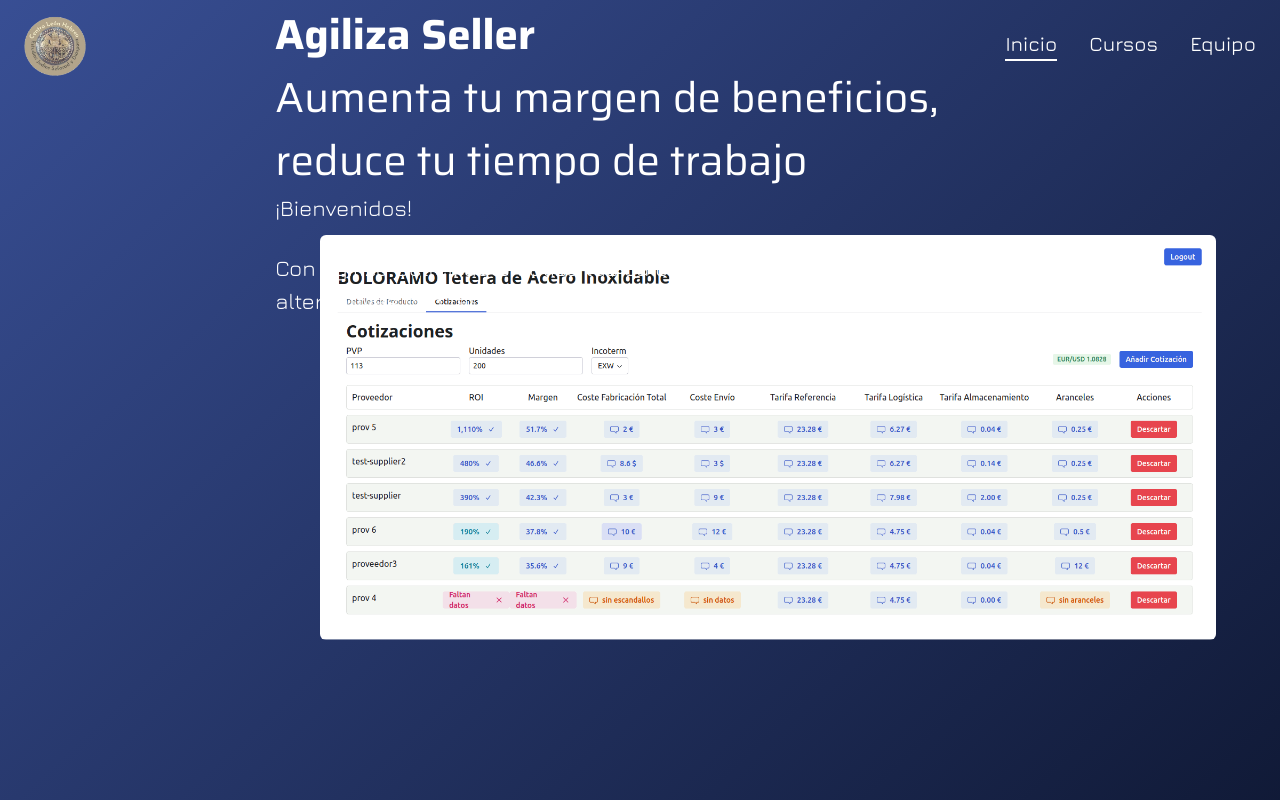
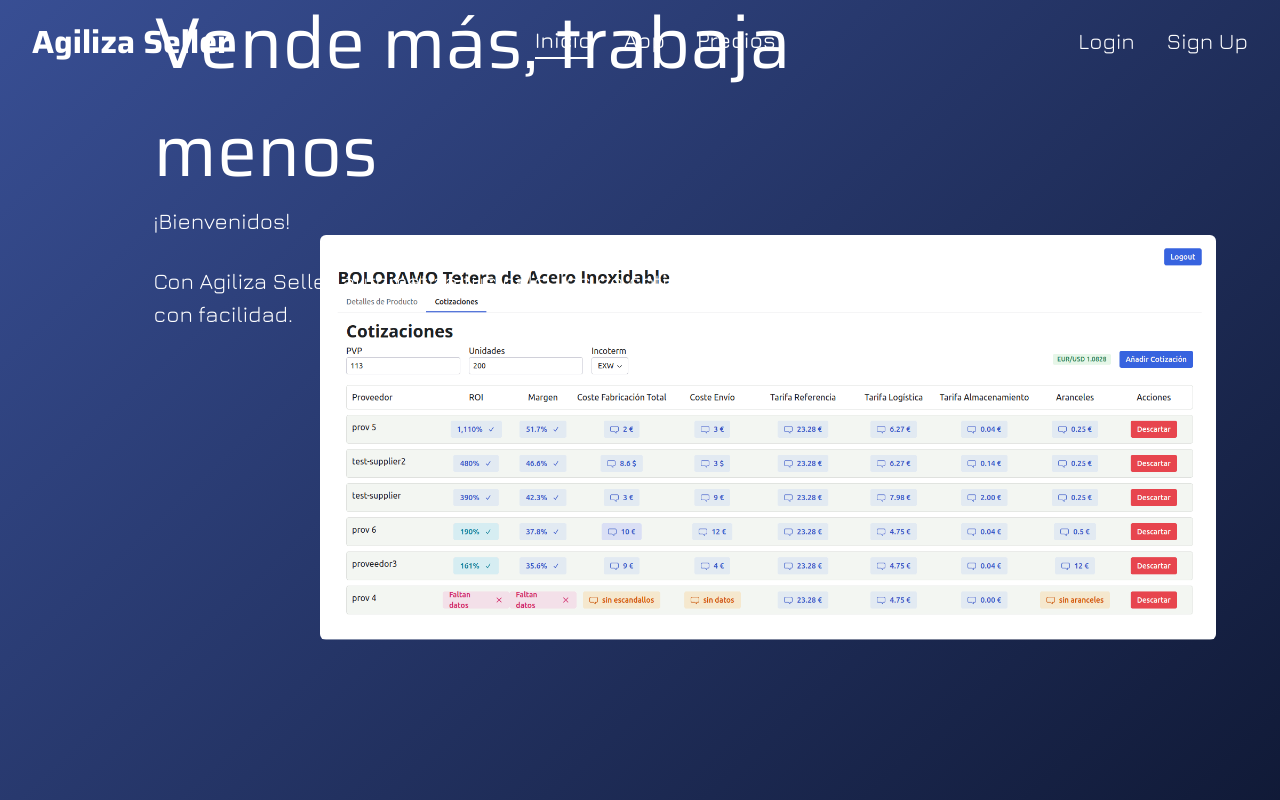
Before and after one commit to ferpar/home-agiliza, a Next.js app: page / in a window 1280 px wide. Shown: the top 800 px of the page. Built offline with nearby package versions, Linux system fonts and the light colour scheme.

Commit message:
further progress at Hero and Top Nav

```diff
--- a/src/app/globals.css
+++ b/src/app/globals.css
@@ -121,6 +121,6 @@
 }
 
 .max-width-wrapper {
-    max-width: 770px;
+    max-width: min(1170px, 70%) ;
     width: fit-content;
 }
--- a/src/components/Header/Header.js
+++ b/src/components/Header/Header.js
@@ -6,6 +6,7 @@
 import TopNav from "./TopNav";
 import Hamburger from "../Hamburger";
 import SideNav from "./SideNav";
+import LogUser from "./LogUser/LogUser";
 
 function Header({ path }) {
   const [scrolled, setScrolled] = React.useState(null);
@@ -55,16 +56,18 @@
           `${externalPage ? styles["external-page"] : ""} `
         }
       >
-        <a href="/">
-          <img
+        <a className={styles["logo-wrapper"]} href="/">
+          {/* <img
             src="/images/logo.webp"
             alt="CLH"
             className={`${styles["logo"]} ${
               scrolled && !isOpen && styles["logo-scrolled"]
             }`}
-          />
+          /> */}
+          <h3>Agiliza Seller</h3>
         </a>
         <TopNav actualPath={actualPath} handlePathChange={handlePathChange} />
+        <LogUser />
         <Hamburger
           darkTheme={darkTheme && !scrolled}
           hide={true}
--- a/src/components/Header/Header.module.css
+++ b/src/components/Header/Header.module.css
@@ -36,7 +36,6 @@
   display: none;
   overflow: auto;
   padding: 24px;
-  padding-left: 0px;
 }
 
 .side-nav {
@@ -53,7 +52,7 @@
 .header-nav-links {
   display: flex;
   gap: 32px;
-  font-size: 1.25rem;
+  font-size: var(--font-size-l);
   font-weight: 500;
   padding-left: 0px;
 }
@@ -65,7 +64,7 @@
   right: 0;
   background-color: hsl(53deg 40% 20% / 0.765);
   display: flex;
-  gap: calc(24/16 * 1rem);
+  gap: calc(24 / 16 * 1rem);
   font-size: 1.25rem;
   font-weight: 500;
   flex-direction: column;
@@ -81,25 +80,27 @@
 }
 
 .side-nav-link {
-  margin-left: calc(24/16 * 1rem);
+  margin-left: calc(24 / 16 * 1rem);
   width: fit-content;
   padding: 1rem 0 0;
 }
 
 .side-nav-link:first-child {
-  margin-left: calc(24/16 * 1rem);
+  margin-left: calc(24 / 16 * 1rem);
   width: fit-content;
   padding: 2rem 0 0;
 }
 
-.header-nav-link, .side-nav-link {
+.header-nav-link,
+.side-nav-link {
   list-style: none;
   text-decoration: none;
   border-bottom: 2px solid transparent;
   transition: all ease-in-out 0.2s;
 }
 
-.header-nav-link:hover, .side-nav-link:hover {
+.header-nav-link:hover,
+.side-nav-link:hover {
   border-bottom: 2px solid white;
   transition: all ease-in-out 0.4s;
 }
@@ -112,7 +113,8 @@
   border-bottom: 2px solid white;
 }
 
-.header-nav-link.active, .side-nav-link.active {
+.header-nav-link.active,
+.side-nav-link.active {
   border-bottom: 2px solid white;
 }
 
@@ -128,6 +130,13 @@
   transition: all 0.3s ease-in-out;
   background-color: hsl(53deg 40% 20% / 0.765);
   color: white;
+}
+
+.logo-wrapper {
+  display: flex;
+  align-items: center;
+  min-width: 200px;
+  margin-left: 2rem;
 }
 
 .logo {
--- /dev/null
+++ b/src/components/Header/LogUser/LogUser.js
@@ -0,0 +1,11 @@
+import Link from "next/link";
+import styles from "./LogUser.module.css";
+
+export default function LogUser() {
+  return (
+    <div className={styles.wrapper}>
+      <Link href="/login">Login</Link>
+      <Link href="/signup">Sign Up</Link>
+    </div>
+  );
+}
--- /dev/null
+++ b/src/components/Header/LogUser/LogUser.module.css
@@ -0,0 +1,17 @@
+.wrapper {
+  display: none;
+}
+
+@media (min-width: 800px) {
+  .wrapper {
+    display: flex;
+    font-size: var(--font-size-l);
+    justify-content: flex-end;
+    align-items: center;
+    padding-right: 2rem;
+    transition: all 0.3s ease-in-out;
+    color: white;
+    gap: 2rem;
+    min-width: 200px;
+  }
+}
--- a/src/components/Hero/Hero.js
+++ b/src/components/Hero/Hero.js
@@ -14,8 +14,7 @@
           <img src="/images/Cotizaciones.png" alt="hero" className={styles["hero-img"]} />
         </div>
         <div className={`${styles["content"]} max-width-wrapper`}>
-          <h1>{title}
-          <br/>
+          <h1>
           <span className={styles["subtitle"]}>{subtitle}</span>
           </h1>
           <p>{welcome}</p>
--- a/src/components/Hero/Hero.module.css
+++ b/src/components/Hero/Hero.module.css
@@ -65,10 +65,16 @@
 
 @media (min-width: 1280px) {
   .content {
-    margin-left: 20%;
+    margin-left: 10%;
   }
   .background {
     bottom: min(20%, 250px);
     width: min(1100px, 70%);
   }
+
+  .hero .subtitle {
+    margin-bottom: 2rem;
+    font-size: var(--font-size-xxxl);
+    font-weight: 400;
+  }
 }
--- a/src/es.json
+++ b/src/es.json
@@ -1,12 +1,12 @@
 {
     "HOME": "Inicio",
-    "COURSES": "Cursos",
-    "TEAM": "Equipo",
+    "COURSES": "App",
+    "TEAM": "Precios",
     "LEGAL": "Aviso legal",
     "PRIVACY": "Política de privacidad",
     "COOKIES": "Configuración de cookies",
     "TITLE": "Agiliza Seller",
-    "SUBTITLE": "Aumenta tu margen de beneficios, reduce tu tiempo de trabajo",
+    "SUBTITLE": "Vende más, trabaja menos",
     "WELCOME": "¡Bienvenidos!",
     "DESCRIPTION": "Con Agiliza Seller, automatiza tus cálculos de cotizaciones y simula alternativas con facilidad.",
     "ABOUT": "Bienvenidos al lugar donde poder aprender sobre la historia, la cultura y el legado de los hispanojudíos en la península ibérica y los sefardíes, como se les conocía una vez fuera de la misma en su dispersión o diáspora por el mundo.",
```
